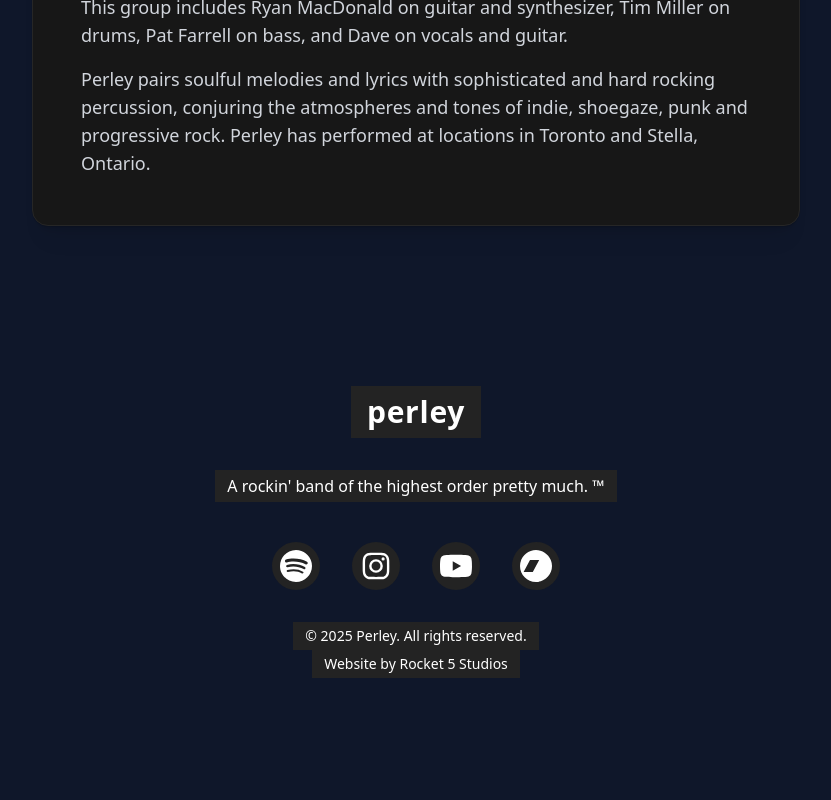
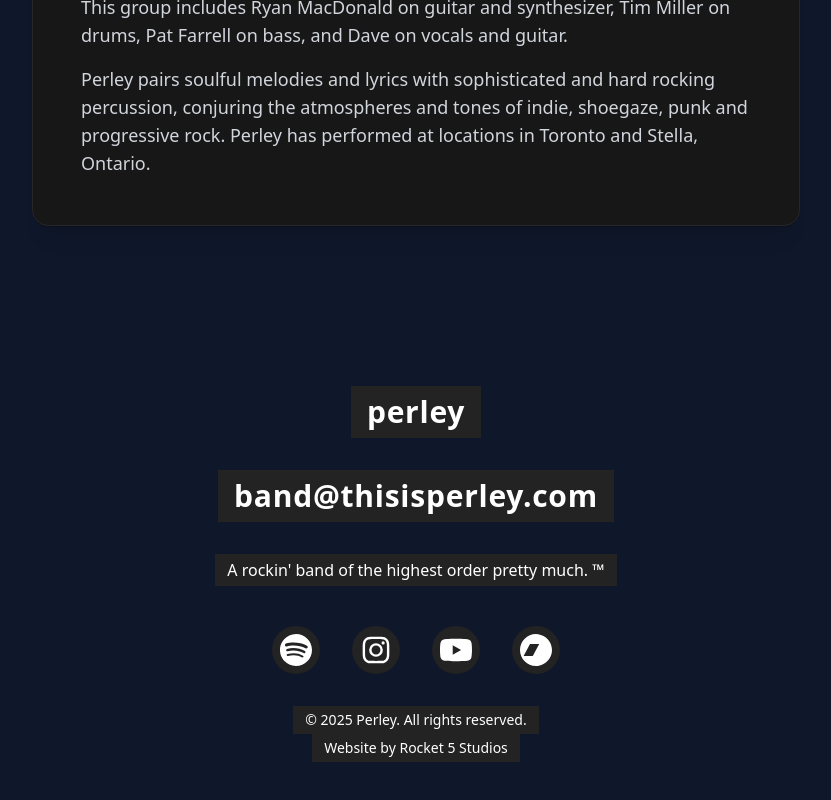
Before and after one commit to thisisperley/thisisperley-web, a Next.js app: page / in a window 1280 px wide. Shown: the part 2234-3034 px from the top of the page, without its empty margins (224-1055 px from the left). Before the commit the page ends 2976 px from the top, so only its background shows below. Built offline with nearby package versions, Linux system fonts and the light colour scheme.

Commit message:
Convert footer email to mailto link with tracking

```diff
--- a/src/components/layout/Footer.tsx
+++ b/src/components/layout/Footer.tsx
@@ -58,6 +58,14 @@ export const Footer = () => {
       <div className="container mx-auto px-4 py-16 relative">
         <div className="flex flex-col items-center">
           <h2 className="inline-block text-3xl font-bold mb-8 tracking-wide bg-[#232323] px-4 py-2">perley</h2>
+          <TrackedLink
+            href="mailto:band@thisisperley.com"
+            eventName="email-click"
+            eventData={{ destination: "band-email" }}
+            className="inline-block text-3xl font-bold mb-8 tracking-wide bg-[#232323] px-4 py-2 hover:text-red-500 transition-colors duration-300"
+          >
+            band@thisisperley.com
+          </TrackedLink>
 
           <div className="text-center text-white max-w-xl mb-8">
             <p className="inline-block mb-2 bg-[#232323] px-3 py-1">A rockin&apos; band of the highest order pretty much. ™</p>
```
